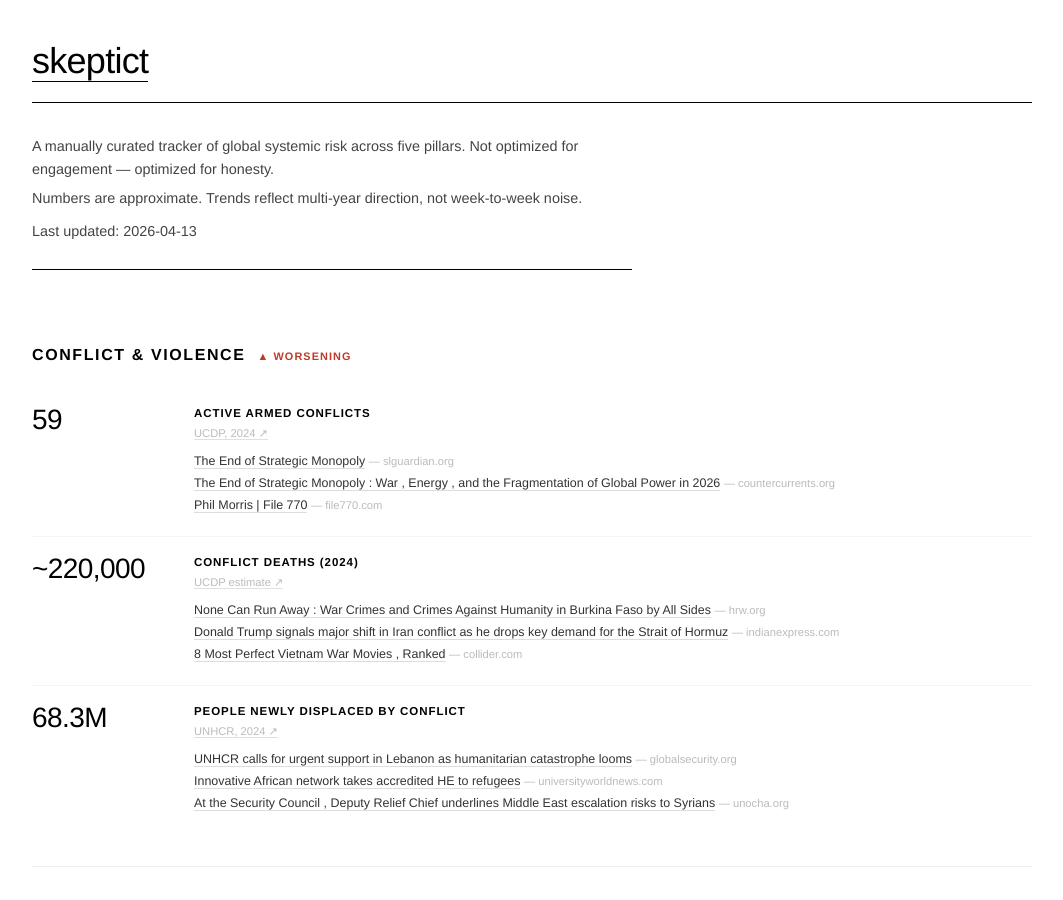
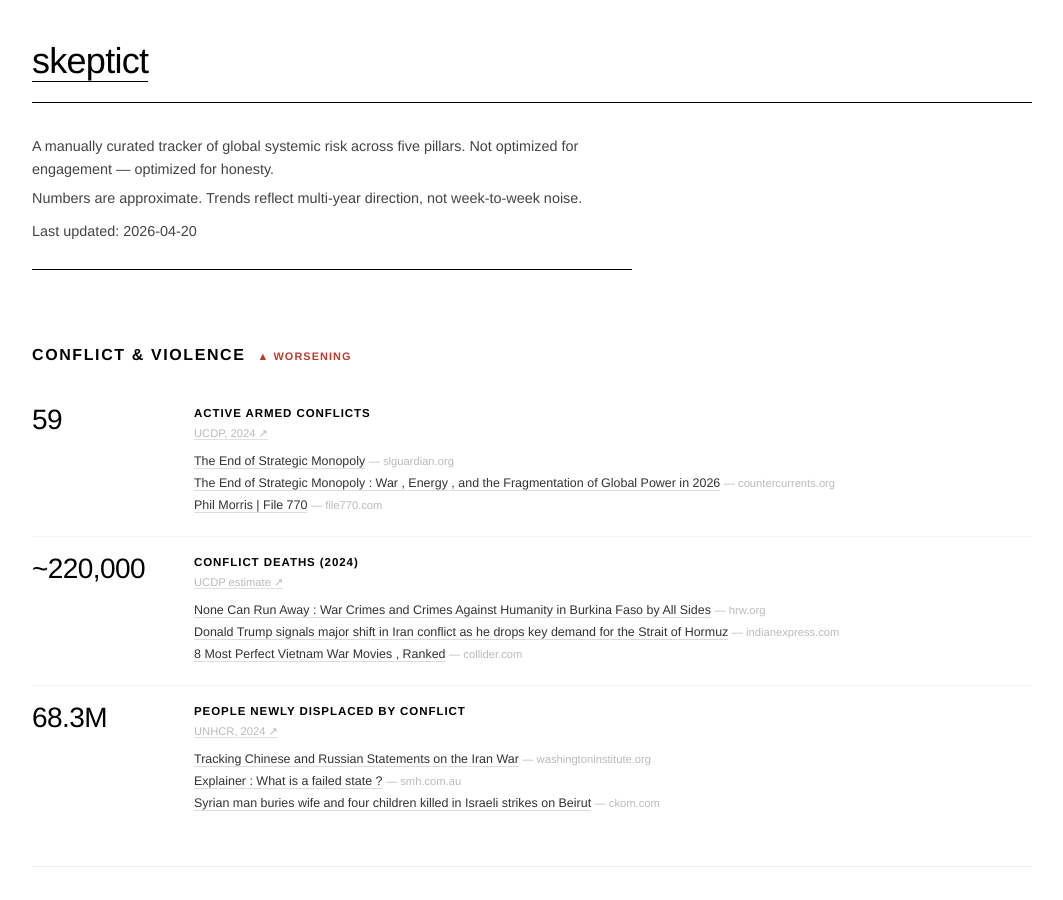
Before and after one commit to skeptict/skeptict.github.io, a Jekyll site: the page built from hellscape/index.html, in a window 1280 px wide and 900 px high. Shown: the whole window, without its empty margins (108-1171 px from the left). Built offline with Jekyll 4.4.1, drawn with Linux system fonts in a browser that asks for light colours; some of the changed text lies outside the part shown.

Commit message:
auto: refresh hellscape articles [2026-04-20]

```diff
--- a/_data/hellscape.yml
+++ b/_data/hellscape.yml
@@ -1,4 +1,4 @@
-last_updated: '2026-04-13'
+last_updated: '2026-04-20'
 pillars:
 - name: Conflict & Violence
   id: conflict
@@ -43,17 +43,16 @@ pillars:
     source_url: https://www.unhcr.org/global-trends
     search_query: refugees displaced people conflict 2024 UNHCR
     articles:
-    - title: UNHCR calls for urgent support in Lebanon as humanitarian catastrophe
-        looms
-      url: https://www.globalsecurity.org/military/library/news/2026/03/mil-260327-unhcr01.htm
-      publication: globalsecurity.org
-    - title: Innovative African network takes accredited HE to refugees
-      url: https://www.universityworldnews.com/post.php?story=20260302210824328
-      publication: universityworldnews.com
-    - title: At the Security Council , Deputy Relief Chief underlines Middle East
-        escalation risks to Syrians
-      url: https://www.unocha.org:443/news/security-council-deputy-relief-chief-underlines-middle-east-escalation-risks-syrians
-      publication: unocha.org
+    - title: Tracking Chinese and Russian Statements on the Iran War
+      url: https://www.washingtoninstitute.org/policy-analysis/tracking-chinese-and-russian-statements-iran-war
+      publication: washingtoninstitute.org
+    - title: 'Explainer : What is a failed state ?'
+      url: https://www.smh.com.au/national/going-going-gone-what-it-means-to-be-a-failed-state-20260407-p5zly7.html
+      publication: smh.com.au
+    - title: Syrian man buries wife and four children killed in Israeli strikes on
+        Beirut
+      url: https://www.ckom.com/2026/04/11/syrian-man-buries-wife-and-four-children-killed-in-israeli-strikes-on-beirut/
+      publication: ckom.com
 - name: Humanitarian Crisis
   id: humanitarian
   trend: up
@@ -209,15 +208,15 @@ pillars:
     source_url: https://thebulletin.org/doomsday-clock/
     search_query: doomsday clock nuclear risk midnight 2025
     articles:
+    - title: 'Per Capita : Now time for some bad news'
+      url: https://www.davisenterprise.com/features/per-capita-now-time-for-some-bad-news/article_b6f90d08-d569-4517-baa1-e07f1c897353.html
+      publication: davisenterprise.com
     - title: The war with Iran may be ushering in a new nuclear age
       url: https://www.straitstimes.com/world/united-states/the-war-with-iran-may-be-ushering-in-a-new-nuclear-age
       publication: straitstimes.com
     - title: The war with Iran may be ushering in a new nuclear age
       url: https://economictimes.indiatimes.com/news/international/world-news/the-war-with-iran-may-be-ushering-in-a-new-nuclear-age/articleshow/129876930.cms
       publication: economictimes.indiatimes.com
-    - title: Are Fallout Shelters Still Relevant In Texas Today ?
-      url: https://ksfa860.com/ixp/63/p/nuclear-preparedness-el-paso/
-      publication: ksfa860.com
   - label: Nuclear states on heightened alert
     value: '3'
     note: US, Russia, China
```
